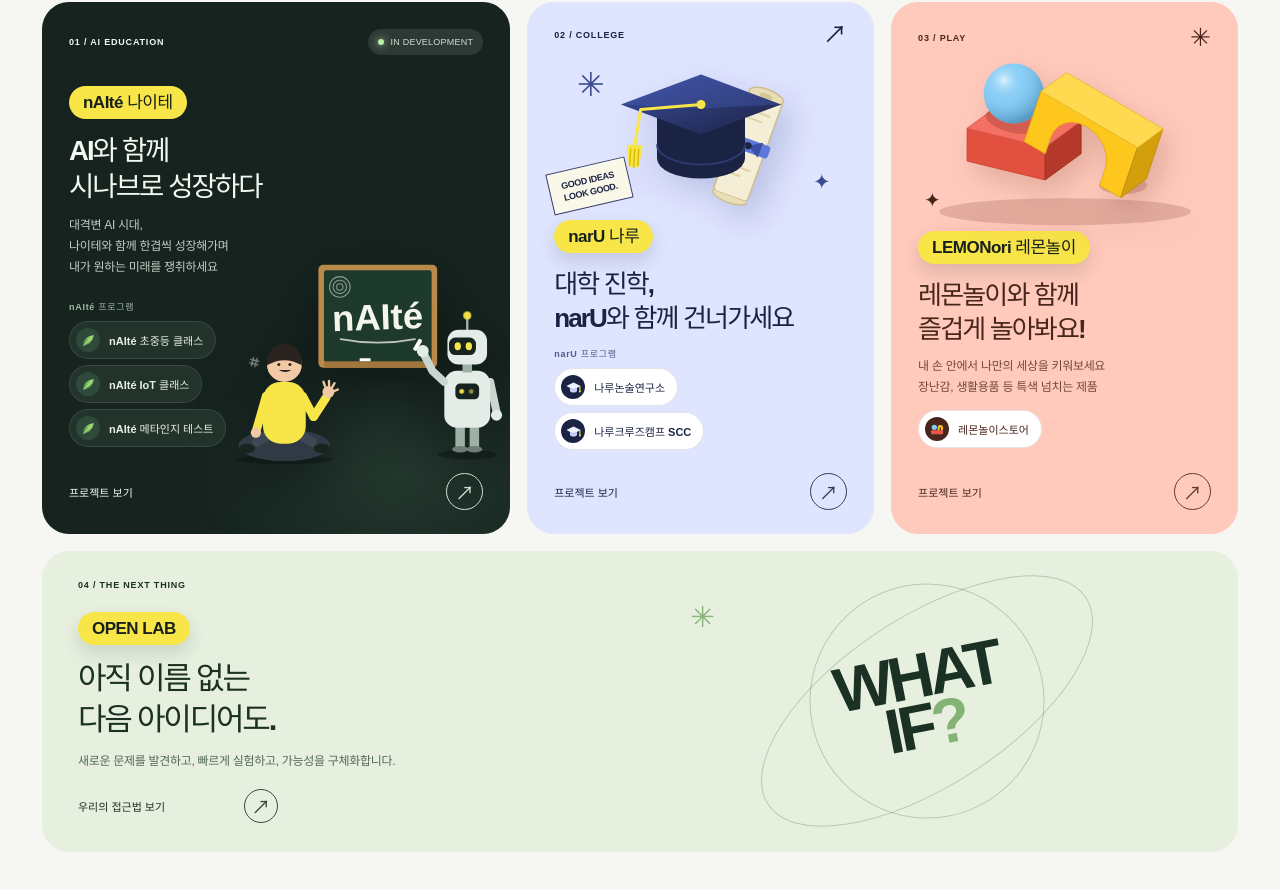
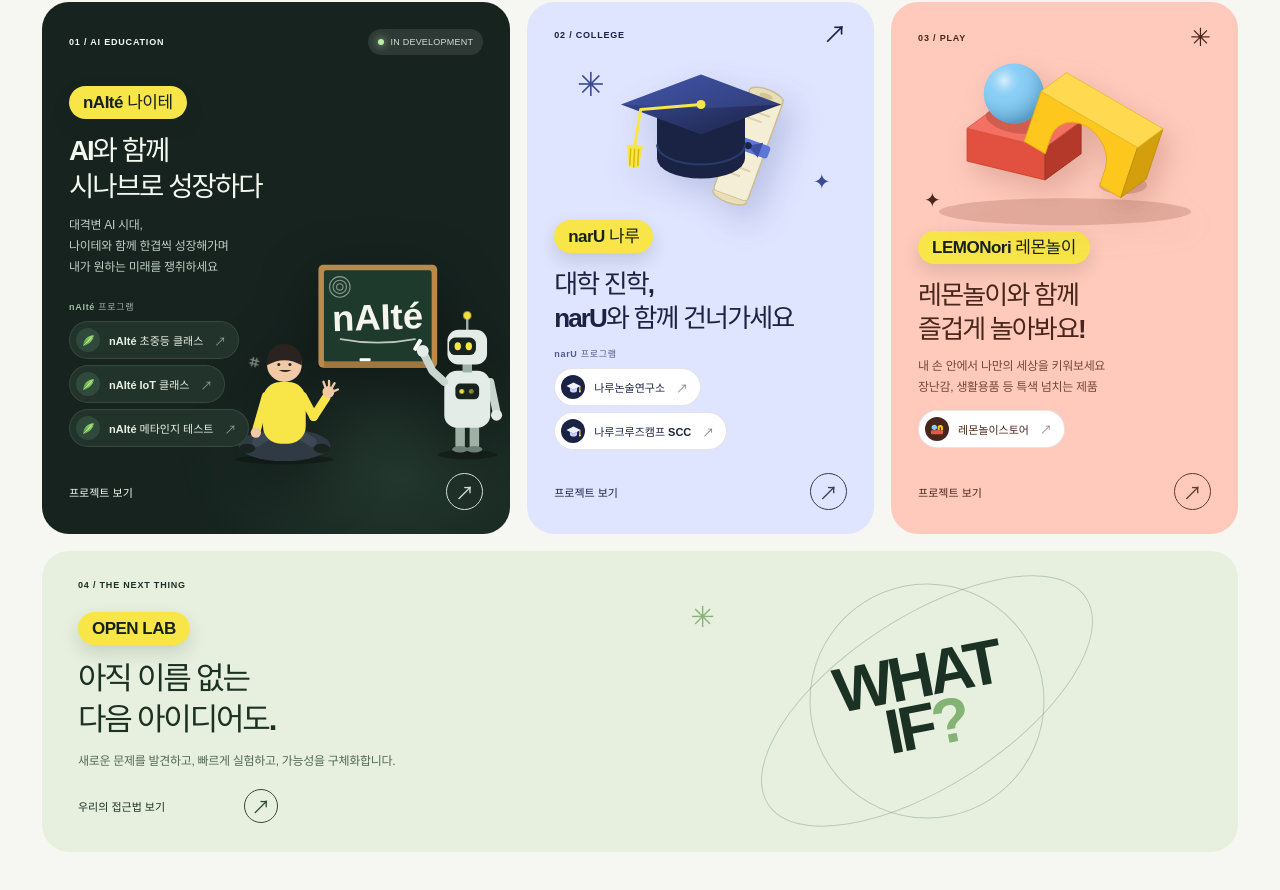
Before and after one commit to jsleeint-boop/lemonlabs-site, a plain HTML site: page index.html in a window 1280 px wide. Shown: the part 903-1793 px from the top of the page. Drawn offline with Linux system fonts and the light colour scheme.

Commit message:
Draft: hero service stickers, chip links, remove studio sticker
Work in progress kept off main so the live site is unchanged until
the user asks to deploy.

Co-Authored-By: Claude Fable 5.1 <noreply@anthropic.com>
Claude-Session: https://claude.ai/code/session_018bRVdBG1r7GXfJXnAry7on

```diff
--- a/index.html
+++ b/index.html
@@ -109,9 +109,9 @@
             <div class="rings-steps">
               <span class="steps-caption">nAIté 프로그램</span>
               <ul class="step-list">
-                <li class="step"><span class="step-leaf"><svg viewBox="0 0 24 24" aria-hidden="true"><defs><linearGradient id="leafFresh" x1="0" y1="1" x2="1" y2="0"><stop offset="0" stop-color="#4f9a3f"/><stop offset=".55" stop-color="#7cc45a"/><stop offset="1" stop-color="#a8df7a"/></linearGradient></defs><path d="M4.5 19.5 C 4.8 11.5, 10 5, 19.5 4.5 C 18.6 12.5, 12.5 18.2, 4.5 19.5 Z" fill="url(#leafFresh)"/><path d="M19.5 4.5 C 17.4 5.3, 16.3 7, 16.9 9 C 17.9 7.6, 18.8 6.2, 19.5 4.5 Z" fill="#3f7f33"/><path d="M5.2 18.8 C 9 15, 13 11, 18.2 5.8" fill="none" stroke="#e9f7d6" stroke-width="1" stroke-linecap="round" opacity=".8"/><path d="M8.5 15.5 c 1.5 -0.4 2.6 -0.9 3.6 -1.8 M11 12.8 c 1.4 -0.5 2.3 -1 3.2 -1.9" fill="none" stroke="#e9f7d6" stroke-width=".8" stroke-linecap="round" opacity=".55"/></svg></span><span>nAIté 초중등 클래스</span></li>
-                <li class="step"><span class="step-leaf"><svg viewBox="0 0 24 24" aria-hidden="true"><defs><linearGradient id="leafFresh" x1="0" y1="1" x2="1" y2="0"><stop offset="0" stop-color="#4f9a3f"/><stop offset=".55" stop-color="#7cc45a"/><stop offset="1" stop-color="#a8df7a"/></linearGradient></defs><path d="M4.5 19.5 C 4.8 11.5, 10 5, 19.5 4.5 C 18.6 12.5, 12.5 18.2, 4.5 19.5 Z" fill="url(#leafFresh)"/><path d="M19.5 4.5 C 17.4 5.3, 16.3 7, 16.9 9 C 17.9 7.6, 18.8 6.2, 19.5 4.5 Z" fill="#3f7f33"/><path d="M5.2 18.8 C 9 15, 13 11, 18.2 5.8" fill="none" stroke="#e9f7d6" stroke-width="1" stroke-linecap="round" opacity=".8"/><path d="M8.5 15.5 c 1.5 -0.4 2.6 -0.9 3.6 -1.8 M11 12.8 c 1.4 -0.5 2.3 -1 3.2 -1.9" fill="none" stroke="#e9f7d6" stroke-width=".8" stroke-linecap="round" opacity=".55"/></svg></span><span>nAIté IoT 클래스</span></li>
-                <li class="step"><span class="step-leaf"><svg viewBox="0 0 24 24" aria-hidden="true"><defs><linearGradient id="leafFresh" x1="0" y1="1" x2="1" y2="0"><stop offset="0" stop-color="#4f9a3f"/><stop offset=".55" stop-color="#7cc45a"/><stop offset="1" stop-color="#a8df7a"/></linearGradient></defs><path d="M4.5 19.5 C 4.8 11.5, 10 5, 19.5 4.5 C 18.6 12.5, 12.5 18.2, 4.5 19.5 Z" fill="url(#leafFresh)"/><path d="M19.5 4.5 C 17.4 5.3, 16.3 7, 16.9 9 C 17.9 7.6, 18.8 6.2, 19.5 4.5 Z" fill="#3f7f33"/><path d="M5.2 18.8 C 9 15, 13 11, 18.2 5.8" fill="none" stroke="#e9f7d6" stroke-width="1" stroke-linecap="round" opacity=".8"/><path d="M8.5 15.5 c 1.5 -0.4 2.6 -0.9 3.6 -1.8 M11 12.8 c 1.4 -0.5 2.3 -1 3.2 -1.9" fill="none" stroke="#e9f7d6" stroke-width=".8" stroke-linecap="round" opacity=".55"/></svg></span><span>nAIté 메타인지 테스트</span></li>
+                <li><a class="step" href="#link-naite-class" data-link="naite-class"><span class="step-leaf"><svg viewBox="0 0 24 24" aria-hidden="true"><defs><linearGradient id="leafFresh" x1="0" y1="1" x2="1" y2="0"><stop offset="0" stop-color="#4f9a3f"/><stop offset=".55" stop-color="#7cc45a"/><stop offset="1" stop-color="#a8df7a"/></linearGradient></defs><path d="M4.5 19.5 C 4.8 11.5, 10 5, 19.5 4.5 C 18.6 12.5, 12.5 18.2, 4.5 19.5 Z" fill="url(#leafFresh)"/><path d="M19.5 4.5 C 17.4 5.3, 16.3 7, 16.9 9 C 17.9 7.6, 18.8 6.2, 19.5 4.5 Z" fill="#3f7f33"/><path d="M5.2 18.8 C 9 15, 13 11, 18.2 5.8" fill="none" stroke="#e9f7d6" stroke-width="1" stroke-linecap="round" opacity=".8"/><path d="M8.5 15.5 c 1.5 -0.4 2.6 -0.9 3.6 -1.8 M11 12.8 c 1.4 -0.5 2.3 -1 3.2 -1.9" fill="none" stroke="#e9f7d6" stroke-width=".8" stroke-linecap="round" opacity=".55"/></svg></span><span>nAIté 초중등 클래스</span><span class="step-arrow" aria-hidden="true">↗</span></a></li>
+                <li><a class="step" href="#link-naite-iot" data-link="naite-iot"><span class="step-leaf"><svg viewBox="0 0 24 24" aria-hidden="true"><defs><linearGradient id="leafFresh" x1="0" y1="1" x2="1" y2="0"><stop offset="0" stop-color="#4f9a3f"/><stop offset=".55" stop-color="#7cc45a"/><stop offset="1" stop-color="#a8df7a"/></linearGradient></defs><path d="M4.5 19.5 C 4.8 11.5, 10 5, 19.5 4.5 C 18.6 12.5, 12.5 18.2, 4.5 19.5 Z" fill="url(#leafFresh)"/><path d="M19.5 4.5 C 17.4 5.3, 16.3 7, 16.9 9 C 17.9 7.6, 18.8 6.2, 19.5 4.5 Z" fill="#3f7f33"/><path d="M5.2 18.8 C 9 15, 13 11, 18.2 5.8" fill="none" stroke="#e9f7d6" stroke-width="1" stroke-linecap="round" opacity=".8"/><path d="M8.5 15.5 c 1.5 -0.4 2.6 -0.9 3.6 -1.8 M11 12.8 c 1.4 -0.5 2.3 -1 3.2 -1.9" fill="none" stroke="#e9f7d6" stroke-width=".8" stroke-linecap="round" opacity=".55"/></svg></span><span>nAIté IoT 클래스</span><span class="step-arrow" aria-hidden="true">↗</span></a></li>
+                <li><a class="step" href="#link-naite-metacognition" data-link="naite-metacognition"><span class="step-leaf"><svg viewBox="0 0 24 24" aria-hidden="true"><defs><linearGradient id="leafFresh" x1="0" y1="1" x2="1" y2="0"><stop offset="0" stop-color="#4f9a3f"/><stop offset=".55" stop-color="#7cc45a"/><stop offset="1" stop-color="#a8df7a"/></linearGradient></defs><path d="M4.5 19.5 C 4.8 11.5, 10 5, 19.5 4.5 C 18.6 12.5, 12.5 18.2, 4.5 19.5 Z" fill="url(#leafFresh)"/><path d="M19.5 4.5 C 17.4 5.3, 16.3 7, 16.9 9 C 17.9 7.6, 18.8 6.2, 19.5 4.5 Z" fill="#3f7f33"/><path d="M5.2 18.8 C 9 15, 13 11, 18.2 5.8" fill="none" stroke="#e9f7d6" stroke-width="1" stroke-linecap="round" opacity=".8"/><path d="M8.5 15.5 c 1.5 -0.4 2.6 -0.9 3.6 -1.8 M11 12.8 c 1.4 -0.5 2.3 -1 3.2 -1.9" fill="none" stroke="#e9f7d6" stroke-width=".8" stroke-linecap="round" opacity=".55"/></svg></span><span>nAIté 메타인지 테스트</span><span class="step-arrow" aria-hidden="true">↗</span></a></li>
               </ul>
             </div>
             <div class="talk-visual" aria-hidden="true">
@@ -190,12 +190,12 @@
                   <circle cx="100" cy="60" r="4.5" fill="#f8e548"/>
                   <g class="tassel"><path d="M100 60 L40 68 L36 104" fill="none" stroke="#f8e548" stroke-width="3" stroke-linecap="round" stroke-linejoin="round"/><path d="M28 104 L44 104 L41 126 L31 126 Z" fill="#f8e548"/><path d="M32 108v16M36 108v18M40 108v16" stroke="#d6b900" stroke-width="1.4" stroke-linecap="round"/></g>
                 </g>
-              </svg><span class="studio-star star-two">✦</span><div class="studio-sticker">GOOD IDEAS<br>LOOK GOOD.</div></div>
+              </svg><span class="studio-star star-two">✦</span></div>
             <div class="studio-content"><p class="card-eyebrow">narU 나루</p><h3>대학 진학,<br>narU와 함께 건너가세요</h3><div class="rings-steps">
               <span class="steps-caption">narU 프로그램</span>
               <ul class="step-list">
-                <li class="step"><span class="step-cap"><svg viewBox="0 0 24 24" aria-hidden="true"><polygon points="2,10 12,5 22,10 12,15" fill="#eef1ff"/><path d="M7 12.5v4c0 1.4 2.3 2.5 5 2.5s5-1.1 5-2.5v-4L12 15z" fill="#c9d2ff"/><path d="M21 10.5v6" stroke="#f8e548" stroke-width="1.6" stroke-linecap="round"/><circle cx="21" cy="17.5" r="1.4" fill="#f8e548"/></svg></span><span>나루논술연구소</span></li>
-                <li class="step"><span class="step-cap"><svg viewBox="0 0 24 24" aria-hidden="true"><polygon points="2,10 12,5 22,10 12,15" fill="#eef1ff"/><path d="M7 12.5v4c0 1.4 2.3 2.5 5 2.5s5-1.1 5-2.5v-4L12 15z" fill="#c9d2ff"/><path d="M21 10.5v6" stroke="#f8e548" stroke-width="1.6" stroke-linecap="round"/><circle cx="21" cy="17.5" r="1.4" fill="#f8e548"/></svg></span><span>나루크루즈캠프 SCC</span></li>
+                <li><a class="step" href="#link-naru-essay" data-link="naru-essay"><span class="step-cap"><svg viewBox="0 0 24 24" aria-hidden="true"><polygon points="2,10 12,5 22,10 12,15" fill="#eef1ff"/><path d="M7 12.5v4c0 1.4 2.3 2.5 5 2.5s5-1.1 5-2.5v-4L12 15z" fill="#c9d2ff"/><path d="M21 10.5v6" stroke="#f8e548" stroke-width="1.6" stroke-linecap="round"/><circle cx="21" cy="17.5" r="1.4" fill="#f8e548"/></svg></span><span>나루논술연구소</span><span class="step-arrow" aria-hidden="true">↗</span></a></li>
+                <li><a class="step" href="#link-naru-scc" data-link="naru-scc"><span class="step-cap"><svg viewBox="0 0 24 24" aria-hidden="true"><polygon points="2,10 12,5 22,10 12,15" fill="#eef1ff"/><path d="M7 12.5v4c0 1.4 2.3 2.5 5 2.5s5-1.1 5-2.5v-4L12 15z" fill="#c9d2ff"/><path d="M21 10.5v6" stroke="#f8e548" stroke-width="1.6" stroke-linecap="round"/><circle cx="21" cy="17.5" r="1.4" fill="#f8e548"/></svg></span><span>나루크루즈캠프 SCC</span><span class="step-arrow" aria-hidden="true">↗</span></a></li>
               </ul>
             </div></div>
             <button class="card-open" type="button" data-open-project="studio" aria-label="narU 프로젝트 자세히 보기"><span>프로젝트 보기</span><span class="arrow-circle" aria-hidden="true">↗</span></button>
@@ -230,7 +230,7 @@
             <div class="party-content"><p class="card-eyebrow">LEMONori 레몬놀이</p><h3>레몬놀이와 함께<br>즐겁게 놀아봐요!</h3><p>내 손 안에서 나만의 세상을 키워보세요<br>장난감, 생활용품 등 특색 넘치는 제품</p>
             <div class="rings-steps">
               <ul class="step-list">
-                <li class="step"><span class="step-store"><svg viewBox="0 0 24 24" aria-hidden="true"><rect x="3" y="14" width="18" height="6" rx="1.5" fill="#e8584a"/><circle cx="8" cy="9.5" r="4" fill="#86cdf5"/><path d="M13 14v-4a4 4 0 0 1 8 0v4h-3v-3.5a1 1 0 0 0-2 0V14z" fill="#fdc71e"/></svg></span><span>레몬놀이스토어</span></li>
+                <li><a class="step" href="#link-lemonori-store" data-link="lemonori-store"><span class="step-store"><svg viewBox="0 0 24 24" aria-hidden="true"><rect x="3" y="14" width="18" height="6" rx="1.5" fill="#e8584a"/><circle cx="8" cy="9.5" r="4" fill="#86cdf5"/><path d="M13 14v-4a4 4 0 0 1 8 0v4h-3v-3.5a1 1 0 0 0-2 0V14z" fill="#fdc71e"/></svg></span><span>레몬놀이스토어</span><span class="step-arrow" aria-hidden="true">↗</span></a></li>
               </ul>
             </div></div>
             <button class="card-open" type="button" data-open-project="party" aria-label="LEMONori 프로젝트 자세히 보기"><span>프로젝트 보기</span><span class="arrow-circle" aria-hidden="true">↗</span></button>
--- a/style.css
+++ b/style.css
@@ -163,6 +163,10 @@ a.floating-label:hover { box-shadow: 0 12px 26px rgba(81,69,0,.16); }
 .steps-caption { font-size: 9px; letter-spacing: .08em; font-weight: 850; color: #9fbaa5; }
 .step-list { list-style: none; margin: 0; padding: 0; display: flex; flex-direction: column; gap: 6px; }
 .step { display: flex; align-items: center; gap: 9px; padding: 6px 12px 6px 6px; border-radius: 30px; background: #22332b; border: 1px solid rgba(255,255,255,.1); font-size: 11px; font-weight: 800; color: #e6efe3; width: max-content; }
+a.step { text-decoration: none; cursor: pointer; transition: transform .2s, box-shadow .2s, filter .2s; }
+a.step:hover { transform: translateY(-2px); box-shadow: 0 8px 18px rgba(0,0,0,.16); filter: brightness(1.04); }
+.step-arrow { margin-left: 2px; font-size: 12px; opacity: .55; transition: opacity .2s, transform .2s; }
+a.step:hover .step-arrow { opacity: 1; transform: translate(1px, -1px); }
 .step-ring { width: 24px; height: 24px; border-radius: 50%; display: grid; place-items: center; font-size: 8px; font-weight: 900; color: #3a2212; background: repeating-radial-gradient(circle at 42% 42%, #f0d8a9 0 2px, #c79757 2px 3.6px); box-shadow: inset -1px -1px 2px rgba(58,34,18,.5); }
 .step.is-now { background: #f8e548; color: #17211b; border-color: #f8e548; }
 .step.is-now .step-ring { background: #17211b; color: #f8e548; box-shadow: none; }
```
